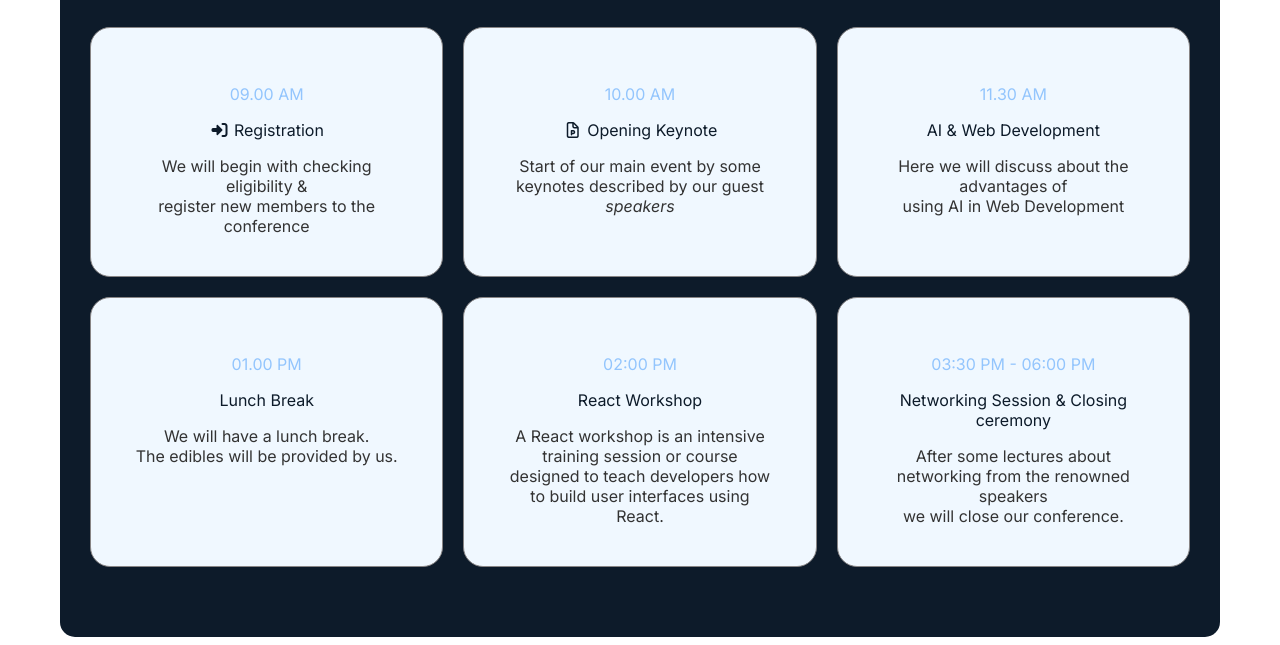
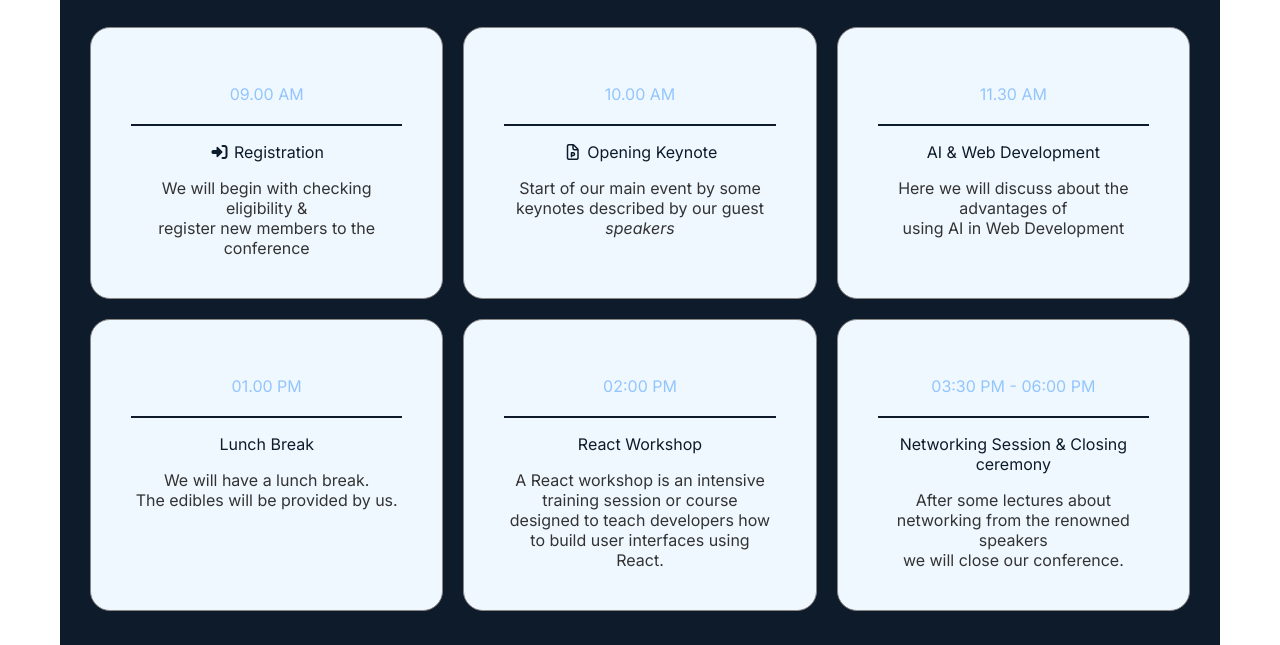
Before and after one commit to guts-of-sadi/Assignment-1, a plain HTML site: page index.html in a window 1280 px wide. Shown: the part 2454-3099 px from the top of the page. Drawn offline with Linux system fonts and the light colour scheme.

Commit message:
Modified a bit

```diff
--- a/index.html
+++ b/index.html
@@ -146,10 +146,7 @@
     </section>
     <!-- pricing card secton end -->
 
-    <section>
-
-    </section>
-
+     <!-- Making schedule by the reference of AI -->
     <section class="schedule container">
         <h1 class="conference-heading">Conference Schedule</h1>
         <div class=" Conference-Schedule-parent">
--- a/style.css
+++ b/style.css
@@ -277,6 +277,8 @@ footer {
 
 .all-schedule p:first-child {
     color: #93C5FD;
+    padding-bottom: 20px;
+     border-bottom: 2px solid #0D1B2A;
 }
 
 .all-schedule article {
```
